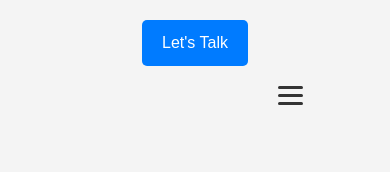
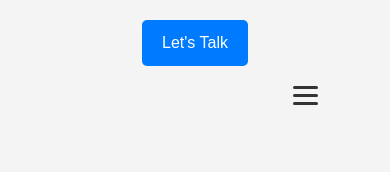
Before and after one commit to Anishka-24/new, a plain HTML site: page index.html in a window 390 px wide. Shown: the top 172 px of the page. Drawn offline with Linux system fonts and the light colour scheme.

Commit message:
Add files via upload

```diff
--- a/index.html
+++ b/index.html
@@ -76,7 +76,7 @@
       gap: 5px;
       cursor: pointer;
       margin-left: auto;
-      margin-right: -170px;
+      margin-right: -200px;
     }
 
     .hamburger div {
```
